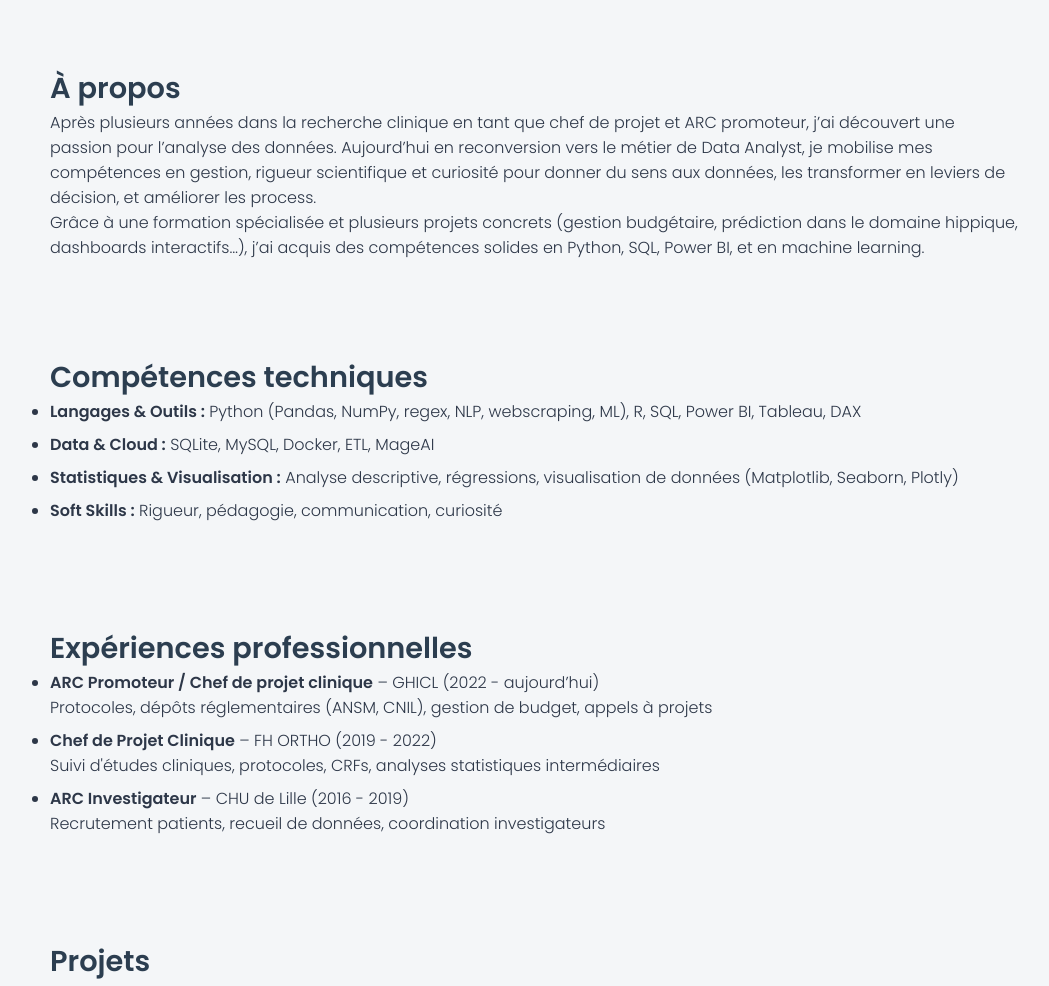
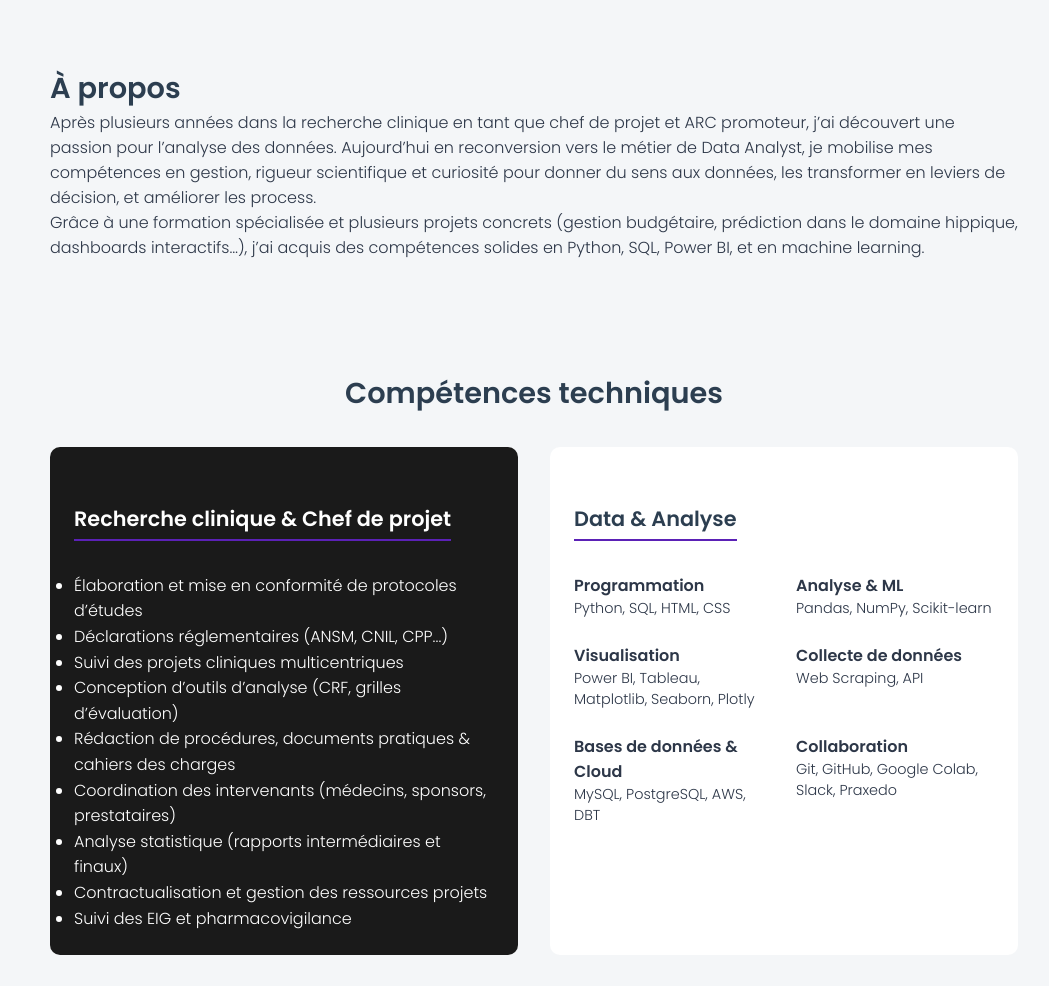
Before and after one commit to Wills13storm/wvandenberghe.github.io, a plain HTML site: page index.html in a window 1280 px wide. Shown: the part 570-1556 px from the top of the page, without its empty margins (106-1155 px from the left). Drawn offline with Linux system fonts and the light colour scheme.

Commit message:
Update index.html
Update skills section

```diff
--- a/index.html
+++ b/index.html
@@ -205,15 +205,67 @@
     <p>Grâce à une formation spécialisée et plusieurs projets concrets (gestion budgétaire, prédiction dans le domaine hippique, dashboards interactifs…), j’ai acquis des compétences solides en Python, SQL, Power BI, et en machine learning.</p>
   </section>
 
-  <section id="skills">
-    <h2>Compétences techniques</h2>
-    <ul class="skills-list">
-      <li><strong>Langages & Outils :</strong> Python (Pandas, NumPy, regex, NLP, webscraping, ML), R, SQL, Power BI, Tableau, DAX</li>
-      <li><strong>Data & Cloud :</strong> SQLite, MySQL, Docker, ETL, MageAI</li>
-      <li><strong>Statistiques & Visualisation :</strong> Analyse descriptive, régressions, visualisation de données (Matplotlib, Seaborn, Plotly)</li>
-      <li><strong>Soft Skills :</strong> Rigueur, pédagogie, communication, curiosité</li>
-    </ul>
-  </section>
+  <section id="competences" style="background-color: #f4f6f8; padding: 3rem 1rem;">
+  <h2 style="text-align: center;">Compétences techniques</h2>
+
+  <div style="display: flex; flex-wrap: wrap; gap: 2rem; justify-content: center; margin-top: 2rem;">
+
+    <!-- Recherche clinique -->
+    <div style="flex: 1 1 400px; background: #1a1a1a; color: white; padding: 1.5rem; border-radius: 10px;">
+      <h3 style="text-align: center; color: #ffffff;">Recherche clinique & Chef de projet</h3>
+      <ul style="margin-top: 1rem; line-height: 1.6;">
+        <li>Élaboration et mise en conformité de protocoles d’études</li>
+        <li>Déclarations réglementaires (ANSM, CNIL, CPP...)</li>
+        <li>Suivi des projets cliniques multicentriques</li>
+        <li>Conception d’outils d’analyse (CRF, grilles d’évaluation)</li>
+        <li>Rédaction de procédures, documents pratiques & cahiers des charges</li>
+        <li>Coordination des intervenants (médecins, sponsors, prestataires)</li>
+        <li>Analyse statistique (rapports intermédiaires et finaux)</li>
+        <li>Contractualisation et gestion des ressources projets</li>
+        <li>Suivi des EIG et pharmacovigilance</li>
+      </ul>
+    </div>
+
+    <!-- Data / Analyse -->
+    <div style="flex: 1 1 400px; background: #ffffff; padding: 1.5rem; border-radius: 10px;">
+      <h3 style="text-align: center; color: #2c3e50;">Data & Analyse</h3>
+      <div style="display: flex; flex-wrap: wrap; gap: 1.5rem; justify-content: center; margin-top: 1rem;">
+
+        <div style="flex: 1 1 160px;">
+          <strong>Programmation</strong>
+          <p style="font-size: 0.9rem;">Python, SQL, HTML, CSS</p>
+        </div>
+
+        <div style="flex: 1 1 160px;">
+          <strong>Analyse & ML</strong>
+          <p style="font-size: 0.9rem;">Pandas, NumPy, Scikit-learn</p>
+        </div>
+
+        <div style="flex: 1 1 160px;">
+          <strong>Visualisation</strong>
+          <p style="font-size: 0.9rem;">Power BI, Tableau, Matplotlib, Seaborn, Plotly</p>
+        </div>
+
+        <div style="flex: 1 1 160px;">
+          <strong>Collecte de données</strong>
+          <p style="font-size: 0.9rem;">Web Scraping, API</p>
+        </div>
+
+        <div style="flex: 1 1 160px;">
+          <strong>Bases de données & Cloud</strong>
+          <p style="font-size: 0.9rem;">MySQL, PostgreSQL, AWS, DBT</p>
+        </div>
+
+        <div style="flex: 1 1 160px;">
+          <strong>Collaboration</strong>
+          <p style="font-size: 0.9rem;">Git, GitHub, Google Colab, Slack, Praxedo</p>
+        </div>
+
+      </div>
+    </div>
+  </div>
+</section>
+
 
   <section id="experience">
     <h2>Expériences professionnelles</h2>
```
